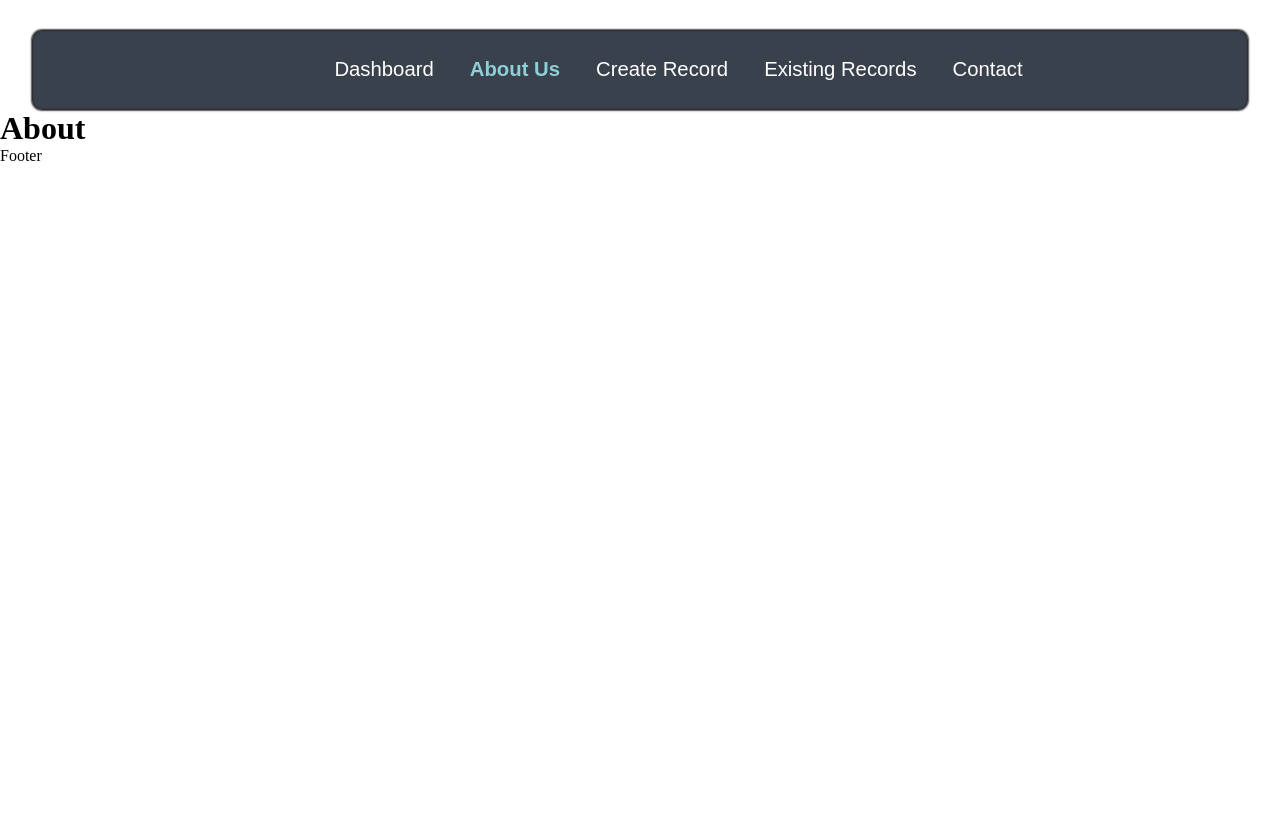
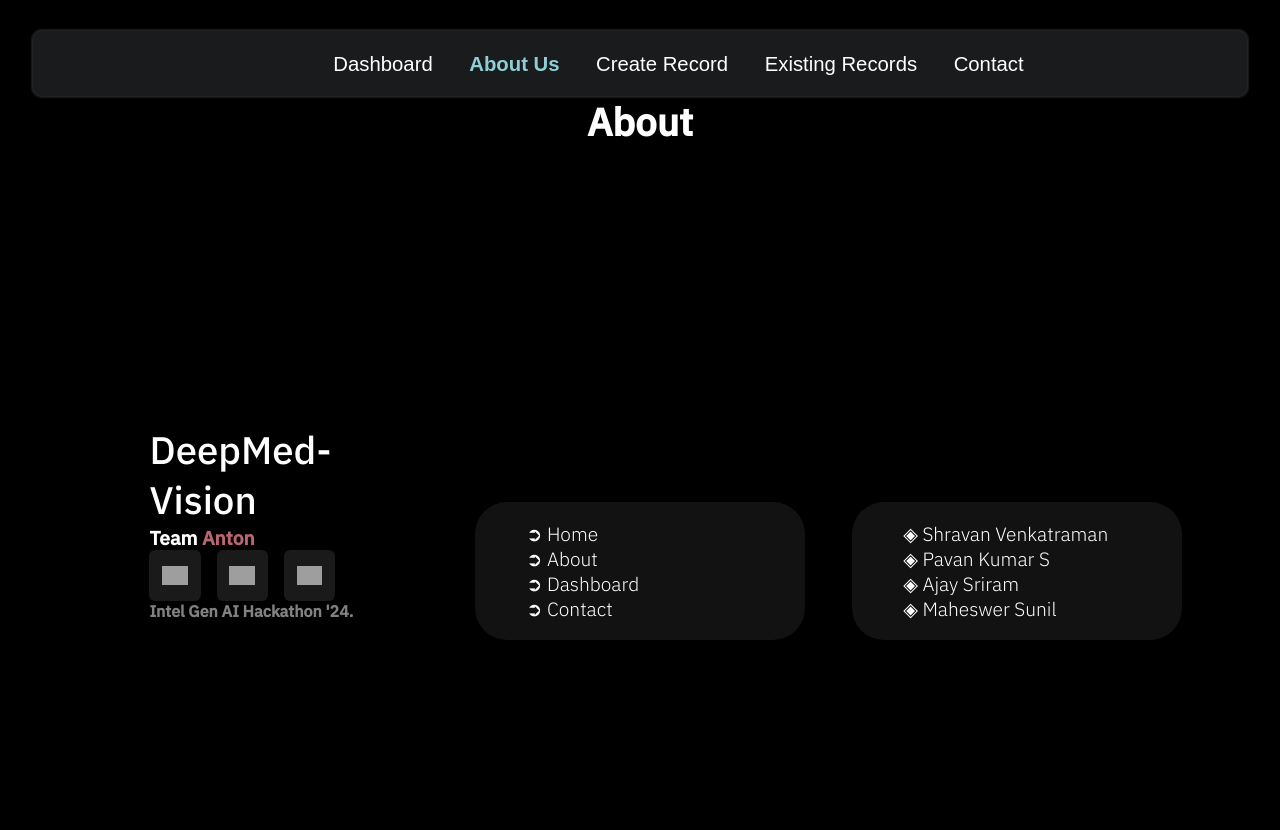
Before and after one commit to shravan-18/DeepMed-Vision, a Django app: page /about/ in a window 1280 px wide. After the commit the page ends 640 px from the top, so only its background shows below. Run offline with Django 5.2, Linux system fonts and the light colour scheme; a user stored in the database is signed in; grey boxes are pictures that could not be loaded.

Commit message:
Completed navbar and footer fully

```diff
--- /dev/null
+++ b/DeepMedVision/DeepMedApp/static/css/base.css
@@ -0,0 +1,4 @@
+body {
+  background-color: black;
+  color: white; /* Optional: Set text color to white for better readability */
+}
--- a/DeepMedVision/DeepMedApp/static/css/footer.css
+++ b/DeepMedVision/DeepMedApp/static/css/footer.css
@@ -0,0 +1,178 @@
+@import url("https://fonts.googleapis.com/css?family=IBM%20Plex%20Sans:500|IBM%20Plex%20Sans:300");
+
+:root {
+  --m: 4rem;
+}
+
+* {
+  box-sizing: border-box;
+  scroll-behavior: smooth;
+}
+
+body {
+  background-color: black;
+  color: white;
+  font-family: "IBM Plex Sans";
+  font-weight: 300;
+
+  display: flex;
+  flex-direction: column;
+
+  align-items: center;
+  margin: 0;
+  color: #d5d5d5;
+  font-size: calc(0.3 * var(--m));
+}
+
+h2 {
+  font-weight: 500;
+  text-align: center;
+  font-size: var(--m);
+  margin: 0;
+}
+
+h3 {
+  font-weight: 500;
+  font-size: calc(0.6 * var(--m));
+  margin: 0;
+}
+
+.card {
+  height: calc(8 * var(--m));
+  width: calc(12 * var(--m));
+  background: linear-gradient(120deg, #ff8064, #725bdc);
+  color: black;
+  border-radius: calc(0.5 * var(--m));
+
+  display: flex;
+  flex-direction: column;
+  justify-content: center;
+  align-items: center;
+  gap: var(--m);
+
+  position: fixed;
+  margin: calc(2 * var(--m)) calc(5 * var(--m)) calc(5 * var(--m))
+    calc(5 * var(--m));
+}
+
+button {
+  background-color: #000;
+  font-size: calc(0.4 * var(--m));
+  border: none;
+  color: #e5e5e5;
+  font-family: "IBM Plex Sans";
+  font-weight: 400;
+  padding: calc(0.35 * var(--m)) calc(0.8 * var(--m));
+  border-radius: calc(0.3 * var(--m));
+}
+
+footer {
+  z-index: 500;
+  width: 100%;
+  height: 100%;
+
+  display: flex;
+  flex-direction: row;
+  justify-content: space-evenly;
+  align-items: flex-end;
+  padding: 5rem 2vw;
+  position: relative;
+}
+
+footer::before {
+  content: "";
+  position: absolute;
+  inset: 0;
+  background: linear-gradient(
+    rgba(0, 0, 0, 0) 5%,
+    rgba(0, 0, 0, 0.3) 20%,
+    rgba(0, 0, 0, 0.6) 30%,
+    rgba(0, 0, 0, 0.8) 40%,
+    rgba(0, 0, 0, 1) 50%,
+    rgb(0, 0, 0)
+  );
+  z-index: -7;
+}
+
+.backdrop {
+  z-index: -5;
+  position: absolute;
+  inset: 0;
+
+  backdrop-filter: blur(40px);
+  -webkit-backdrop-filter: blur(40px);
+
+  mask-image: linear-gradient(
+    rgba(0, 0, 0, 0),
+    rgba(0, 0, 0, 0.5) 10%,
+    rgba(0, 0, 0, 0.8) 20%,
+    rgba(0, 0, 0, 1) 30%,
+    rgb(0, 0, 0)
+  );
+
+  -webkit-mask-image: linear-gradient(
+    rgba(0, 0, 0, 0),
+    rgba(0, 0, 0, 0.5) 10%,
+    rgba(0, 0, 0, 0.8) 20%,
+    rgba(0, 0, 0, 1) 30%,
+    rgb(0, 0, 0)
+  );
+}
+
+.col {
+  flex-direction: column;
+  align-items: flex-start;
+  justify-content: flex-start;
+  padding: calc(0.3 * var(--m)) calc(0.8 * var(--m));
+  width: 28%;
+}
+
+.col2,
+.col3 {
+  background-color: #121212;
+  border-radius: calc(0.5 * var(--m));
+}
+
+img {
+  height: calc(0.3 * var(--m));
+  object-fit: cover;
+}
+
+.social {
+  display: flex;
+  flex-direction: row;
+  justify-content: flex-start;
+  gap: 1rem;
+}
+
+a {
+  text-decoration: none;
+  color: inherit;
+}
+
+.link {
+  width: calc(0.8 * var(--m));
+  height: calc(0.8 * var(--m));
+  background-color: rgba(255, 255, 255, 0.1);
+  border-radius: calc(0.1 * var(--m));
+
+  display: flex;
+  justify-content: center;
+  align-items: center;
+}
+
+@media screen and (max-width: 1000px) {
+  :root {
+    --m: 3rem;
+  }
+}
+
+@media screen and (max-width: 700px) {
+  footer {
+    flex-direction: column;
+    padding: 5rem 20vw;
+  }
+  .col {
+    width: 100%;
+  }
+}
--- a/DeepMedVision/DeepMedApp/static/css/navbar.css
+++ b/DeepMedVision/DeepMedApp/static/css/navbar.css
@@ -22,7 +22,7 @@ html, body {
   position: sticky;
   width: 95%;
   height: 80px;
-  background-color: rgba(36, 45, 57, 0.9);
+  background-color: rgba(52, 54, 56, 0.5);
   color: white;
   margin: 30px auto 0;
   border-radius: 10px;
--- a/DeepMedVision/DeepMedApp/templates/DeepMedApp/base.html
+++ b/DeepMedVision/DeepMedApp/templates/DeepMedApp/base.html
@@ -13,6 +13,7 @@
 
     <!-- Block for page-specific stylesheets -->
     {% block extra_styles %}
+    <link rel="stylesheet" href="{% static 'css/base.css' %}">
     {% endblock %}
 </head>
 <body>
--- a/DeepMedVision/DeepMedApp/templates/DeepMedApp/partials/footer.html
+++ b/DeepMedVision/DeepMedApp/templates/DeepMedApp/partials/footer.html
@@ -3,5 +3,30 @@
 <!-- partials/footer.html -->
 <footer>
     <!-- Footer content here -->
-    Footer
+      <footer id="footer">
+        <div class="col col1">
+          <h3>DeepMed-Vision</h3>
+          <b><p>Team <span style="color: #BA6573;">Anton</span></p></b>
+          <div class="social">
+            <a href="https://codepen.io/Juxtopposed" target="_blank" class="link"><img src="https://assets.codepen.io/9051928/codepen_1.png" alt="" /></a>
+            <a href="https://twitter.com/juxtopposed" target="_blank" class="link"><img src="https://assets.codepen.io/9051928/x.png" alt="" /></a>
+            <a href="https://youtube.com/@juxtopposed" target="_blank" class="link"><img src="https://assets.codepen.io/9051928/youtube_1.png" alt="" /></a>
+          </div>
+          <b><p style="color: #818181; font-size: smaller">Intel Gen AI Hackathon '24.</p></b>
+        </div>
+        <div class="col col2">
+            <p><a href="{% url 'home' %}">➲ Home</a></p>
+            <p><a href="{% url 'about' %}">➲ About</a></p>
+            <p><a href="{% url 'dashboard' %}">➲ Dashboard</a></p>
+            <p><a href="{% url 'contact' %}">➲ Contact</a></p>
+          </div>
+
+        <div class="col col3">
+          <p>◈ Shravan Venkatraman</p>
+          <p>◈ Pavan Kumar S</p>
+          <p>◈ Ajay Sriram</p>
+          <p>◈ Maheswer Sunil</p>
+        </div>
+        <div class="backdrop"></div>
+      </footer>
 </footer>
```
